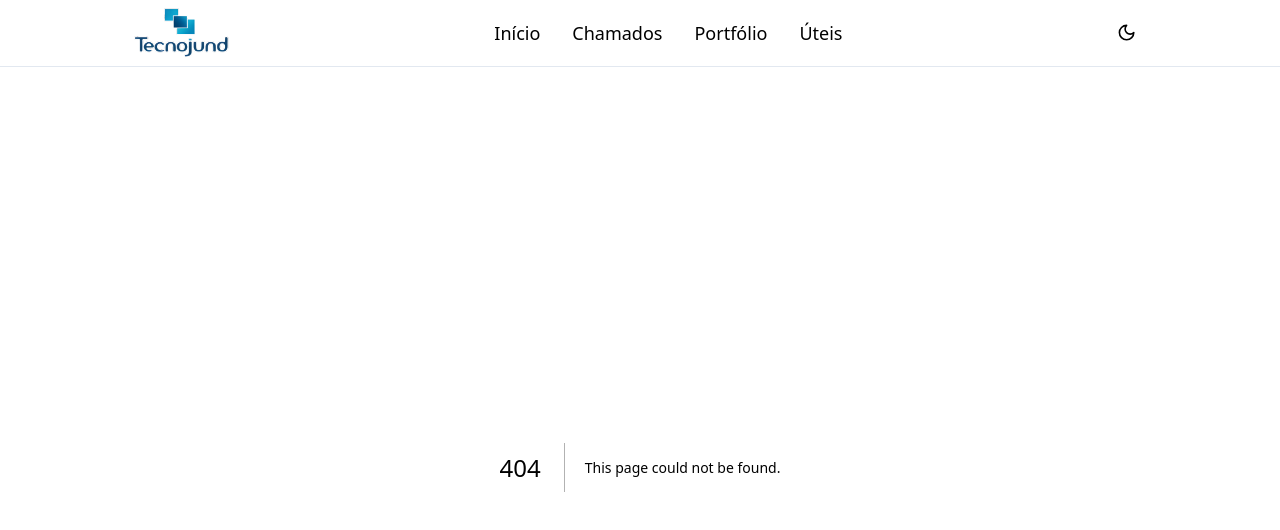
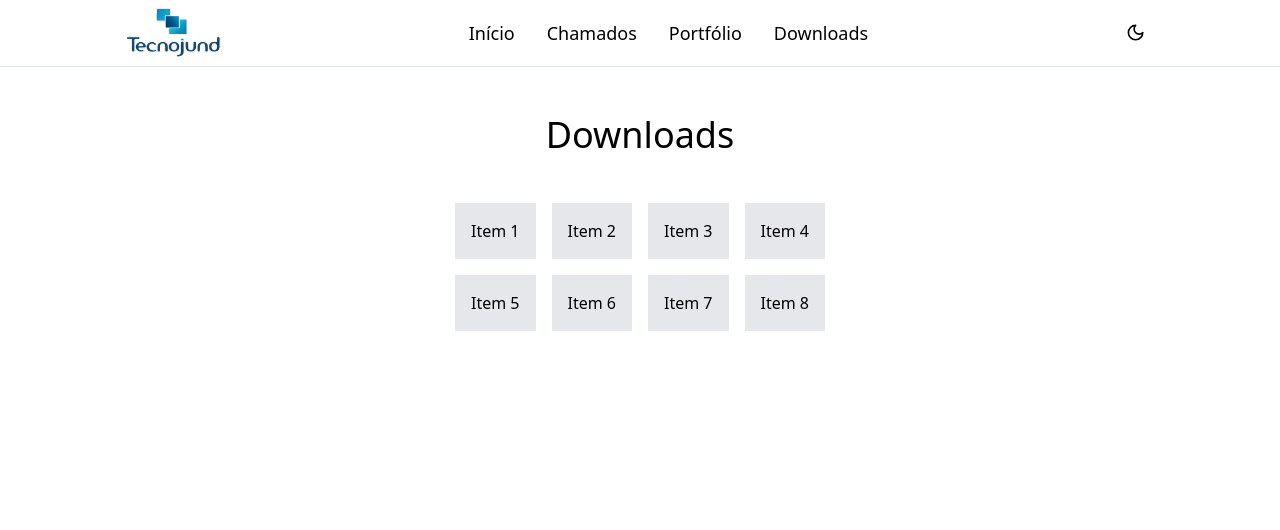
Before and after one commit to giovannivicentin/tecnojund, a Next.js app: page /downloads in a window 1280 px wide. Before the commit this address had no page. Shown: the top 530 px of the page. Built offline with nearby package versions, Linux system fonts and the light colour scheme; what tailwindcss-animated would draw is missing.

Commit message:
feat: Add Downloads page with items grid

```diff
--- /dev/null
+++ b/src/app/downloads/page.tsx
@@ -0,0 +1,17 @@
+export default function Downloads() {
+  return (
+    <div className="bg-background h-dvh flex flex-col mt-12 gap-12 items-center">
+      <h1 className="font-medium text-4xl">Downloads</h1>
+      <div className="grid grid-cols-2 md:grid-cols-4 gap-4">
+        <div className="bg-gray-200 p-4">Item 1</div>
+        <div className="bg-gray-200 p-4">Item 2</div>
+        <div className="bg-gray-200 p-4">Item 3</div>
+        <div className="bg-gray-200 p-4">Item 4</div>
+        <div className="bg-gray-200 p-4">Item 5</div>
+        <div className="bg-gray-200 p-4">Item 6</div>
+        <div className="bg-gray-200 p-4">Item 7</div>
+        <div className="bg-gray-200 p-4">Item 8</div>
+      </div>
+    </div>
+  )
+}
--- a/src/app/uteis/page.tsx
+++ /dev/null
@@ -1,3 +0,0 @@
-export default function Uteis() {
-  return <div className="bg-red-500 h-screen">Uteis</div>
-}
--- /dev/null
+++ b/src/components/downloadsItem.tsx
@@ -0,0 +1,5 @@
+import React from 'react'
+
+export function DownloadsItem() {
+  return <div></div>
+}
--- a/src/components/header.tsx
+++ b/src/components/header.tsx
@@ -49,9 +49,9 @@ export function Header() {
               Portfólio
             </li>
           </Link>
-          <Link href="/uteis">
+          <Link href="/downloads">
             <li className="border-y border-transparent hover:border-b-primary hover:text-primary text-lg">
-              Úteis
+              Downloads
             </li>
           </Link>
         </ul>
@@ -110,12 +110,12 @@ export function Header() {
                 Portfólio
               </li>
             </Link>
-            <Link href="/uteis">
+            <Link href="/downloads">
               <li
                 className="text-2xl font-medium  hover:text-primary"
                 onClick={handleNav}
               >
-                Úteis
+                Downloads
               </li>
             </Link>
           </ul>
```
